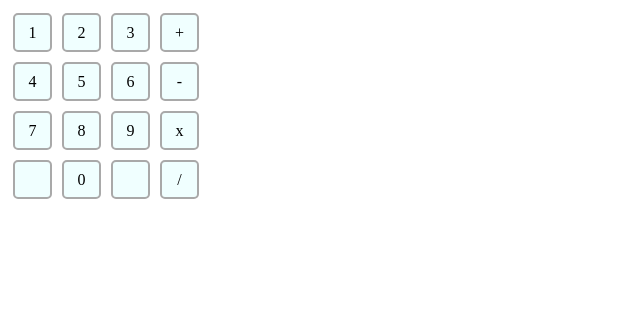
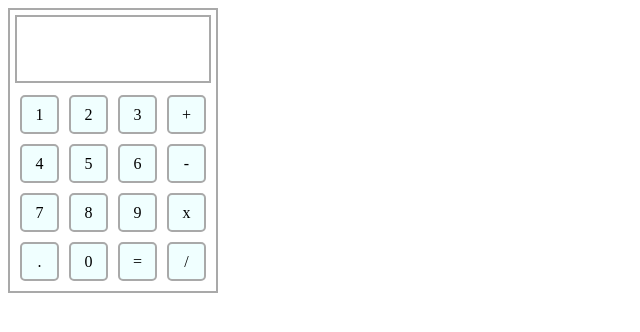
Before and after one commit to Romanjan-Das/web_calculator, a plain HTML site: page index.html in a window 1280 px wide. Shown: the whole page, without its empty margins (0-640 px from the left). Drawn offline with Linux system fonts and the light colour scheme.

Commit message:
basic web calculator is ready and functioning

```diff
--- a/index.html
+++ b/index.html
@@ -8,8 +8,9 @@
     <script src="script.js"></script>
     <link rel="stylesheet" href="style.css">
 </head>
-<body onload="evaluate_string();">
-
+<body>
+    <div class="column">
+        <div class="text"></div>
         <div class="row">
             <div class="buttons" onclick="send_char('1');">1</div>
             <div class="buttons" onclick="send_char('2');">2</div>
@@ -32,11 +33,14 @@
         </div>
 
         <div class="row">
-        <div class="buttons" onclick="send_char('');"></div>
+            <div class="buttons" onclick="send_char('');">.</div>
             <div class="buttons" onclick="send_char('0');">0</div>
-        <div class="buttons" onclick="send_char('');"></div>
+            <div class="buttons" onclick="send_char('=');">=</div>
             <div class="buttons" onclick="send_char('/');">/</div>
         </div>
+    </div>
+
+
 
 </body>
 </html>
--- a/script.js
+++ b/script.js
@@ -1,5 +1,6 @@
 const PLUS='+',MINUS='-',DIVIDE='/',MULTIPLY='x',LEFTBRACKET='(',RIGHTBRACKET=')'
-var process_equation=""; var input_equation="5x20-5+3x5+20/5+2x3x2+99/11/9-2x-2x-2";
+var process_equation=""; /* var input_equation="5x20-5+3x5+20/5+2x3x2+99/11/9-2x-2x-2";*/
+var input_equation="";
 function evaluate_string(){
     var m=0; var temp=""; var temporary_equation="";
     while(temporary_equation!=input_equation){
@@ -114,5 +115,14 @@ function add_or_subtract(s){
 }
 
 function send_char(c){
-    console.log(c);
+    if(c=='='){
+        evaluate_string();
+        document.getElementsByClassName("text")[0].innerHTML=process_equation;
+    }
+    else{
+        input_equation=input_equation+c;
+        document.getElementsByClassName("text")[0].innerHTML=input_equation;
+        console.log(input_equation);
+    }
+
 }
--- a/style.css
+++ b/style.css
@@ -9,6 +9,7 @@
     background-color: azure;
     border: 2px darkgray solid;
     border-radius: 5px;
+    cursor: pointer;
 }
 .buttons:hover{
     background-color: aqua;
@@ -18,3 +19,18 @@
     display: flex;
     flex-direction: row;
 }
+.column{
+    width: fit-content;
+    border: 2px darkgrey solid;
+    padding: 5px;
+    display: flex;
+    flex-direction: column;
+}
+
+.text{
+    border: 2px darkgrey solid;
+    padding: 2px;
+    height: 60px;
+    text-align: left;
+    margin-bottom: 7px;
+}
```
Lines whose indentation alone changed are shown as unchanged.
